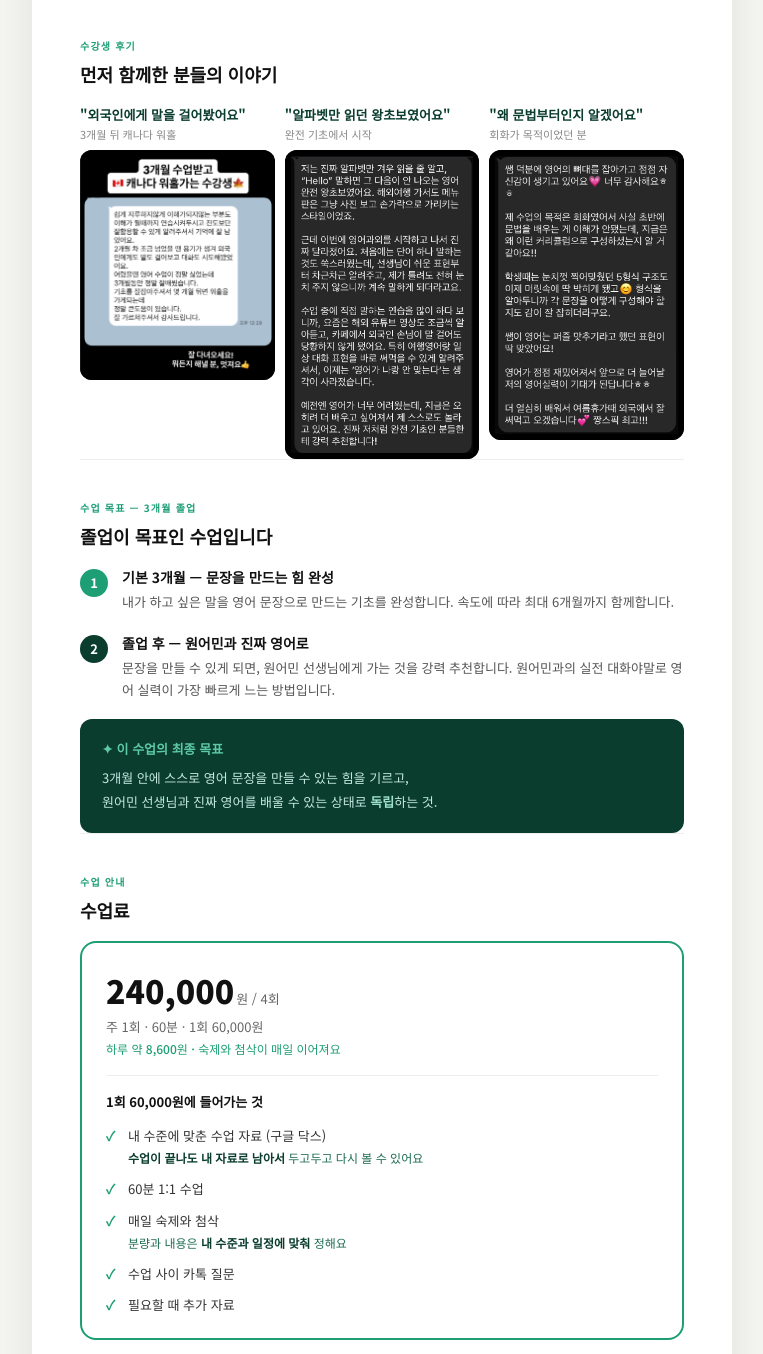
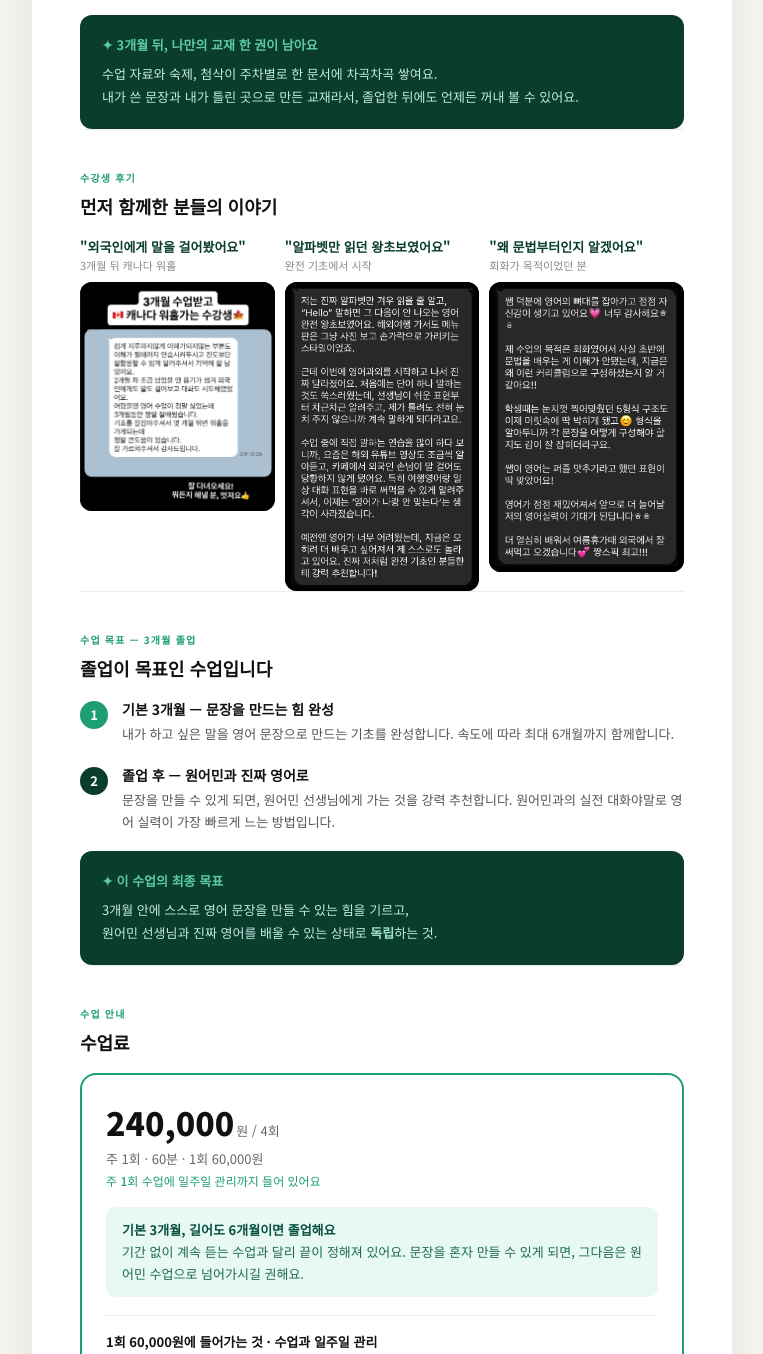
Before and after one commit to Dahyeonjang/jjangspeak, a plain HTML site: page index.html in a window 1280 px wide. Shown: the part 4742-6096 px from the top of the page, without its empty margins (258-1021 px from the left). Drawn offline with Linux system fonts and the light colour scheme.

Commit message:
랜딩: 나만의 교재 · 원어민 문장 오해 정리 · 720,000원 줄 삭제

```diff
--- a/index.html
+++ b/index.html
@@ -555,6 +555,13 @@
           </div>
         </div>
       </div>
+      <div class="dark-box">
+        <div class="dark-box-title">✦ 3개월 뒤, 나만의 교재 한 권이 남아요</div>
+        <div class="dark-box-body">
+          수업 자료와 숙제, 첨삭이 주차별로 한 문서에 차곡차곡 쌓여요.<br>
+          내가 쓴 문장과 내가 틀린 곳으로 만든 교재라서, 졸업한 뒤에도 언제든 꺼내 볼 수 있어요.
+        </div>
+      </div>
     </div>
 
     <!-- 수강생 후기 -->
@@ -616,8 +623,12 @@
       <div class="price-card">
         <div><span class="price">240,000</span><span class="price-unit">원 / 4회</span></div>
         <div class="price-meta">주 1회 · 60분 · 1회 60,000원</div>
-        <div class="price-day">하루 약 8,600원 · 숙제와 첨삭이 매일 이어져요</div>
-        <div class="price-incl-title">1회 60,000원에 들어가는 것</div>
+        <div class="price-day">주 1회 수업에 일주일 관리까지 들어 있어요</div>
+        <div class="price-total">
+          <strong>기본 3개월, 길어도 6개월이면 졸업해요</strong><br>
+          기간 없이 계속 듣는 수업과 달리 끝이 정해져 있어요. 문장을 혼자 만들 수 있게 되면, 그다음은 원어민 수업으로 넘어가시길 권해요.
+        </div>
+        <div class="price-incl-title">1회 60,000원에 들어가는 것 · 수업과 일주일 관리</div>
         <ul class="check-list">
           <li>내 수준에 맞춘 수업 자료 (구글 닥스)<span class="li-sub"><strong>수업이 끝나도 내 자료로 남아서</strong> 두고두고 다시 볼 수 있어요</span></li>
           <li>60분 1:1 수업</li>
```
